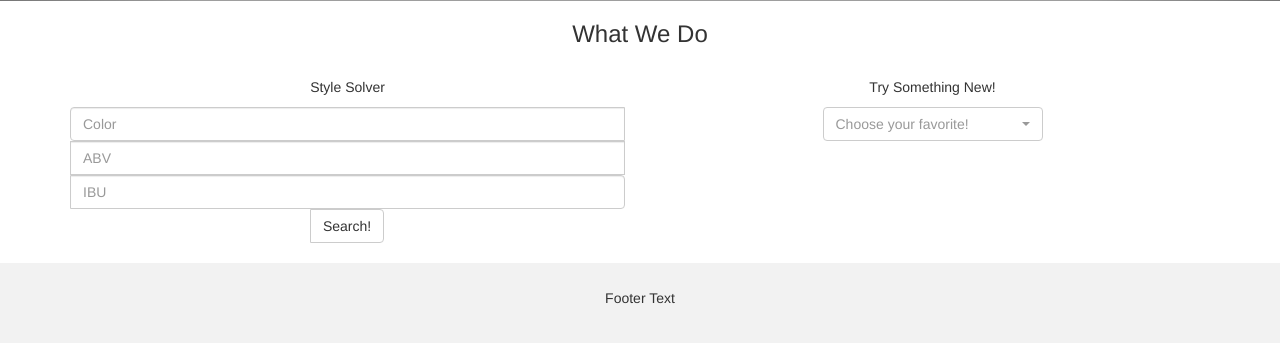
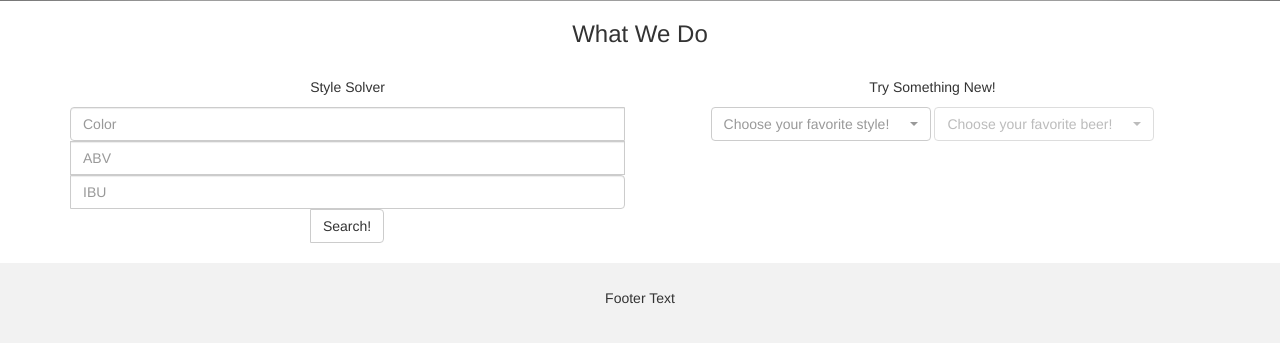
Before and after one commit to brbales/brews_and_views, a Flask app: page / in a window 1280 px wide. Shown: the part 1011-1354 px from the top of the page. Run offline with Flask 2, Linux system fonts and the light colour scheme; grey boxes labelled with a size stand in for pictures from a placeholder-image service; data that the repository does not hold is empty; some libraries are stand-ins or nearby versions; grey boxes are pictures that could not be loaded.

Commit message:
Changing to 2 double dropdown setup

```diff
--- a/static/index.js
+++ b/static/index.js
@@ -1,5 +1,5 @@
 $(document).ready(function () {
-    /* var datas = $.get("/style", function (style) {
+     var datas = $.get("/style", function (style) {
         $.ajax({
             type: "GET",
             url: "http://localhost:5000/",
@@ -8,14 +8,14 @@ $(document).ready(function () {
             success:
                 $.each(style, function(index,value){
                     console.log(value);
-                    $("#style_dropdown").append('<option>'+value+"</option>").selectpicker('refresh')
+                    $("#styles_dropdown").append('<option>'+value+"</option>").selectpicker('refresh')
                 })
 
 
         })
-    }); */
+    });
 
-    var datas = $.get("/names", function (style) {
+   /*  var datas = $.get("/names", function (style) {
         $.ajax({
             type: "GET",
             url: "http://localhost:5000/",
@@ -29,5 +29,20 @@ $(document).ready(function () {
 
 
         })
+    }); */
+})
+
+$('select[name="country"]').on('change', function() {
+    var countryId = $(this).val();
+
+    $.ajax({
+        type: "POST",
+        url: "get-province.php",
+        data: {country : countryId },
+        success: function (data) {
+                    //remove disabled from province and change the options
+                    $('select[name="province"]').prop("disabled", false);
+                    $('select[name="province"]').html(data.response);
+        }
     });
-})
+});
--- a/templates/index.html
+++ b/templates/index.html
@@ -110,8 +110,11 @@
       <div class="col-sm-6">
         <p>Try Something New!</p>
         <div class="row-fluid">
+          <select class="selectpicker" data-live-search-style="startwith" data-show-subtext="true" data-live-search="true" id="styles_dropdown"
+            title="Choose your favorite style!" name="style">
+          </select>
           <select class="selectpicker" data-live-search-style="startwith" data-show-subtext="true" data-live-search="true" id="beers_dropdown"
-            title="Choose your favorite!">
+            title="Choose your favorite beer!" name = "beer" disabled>
           </select>
         </div>
       </div>
```
